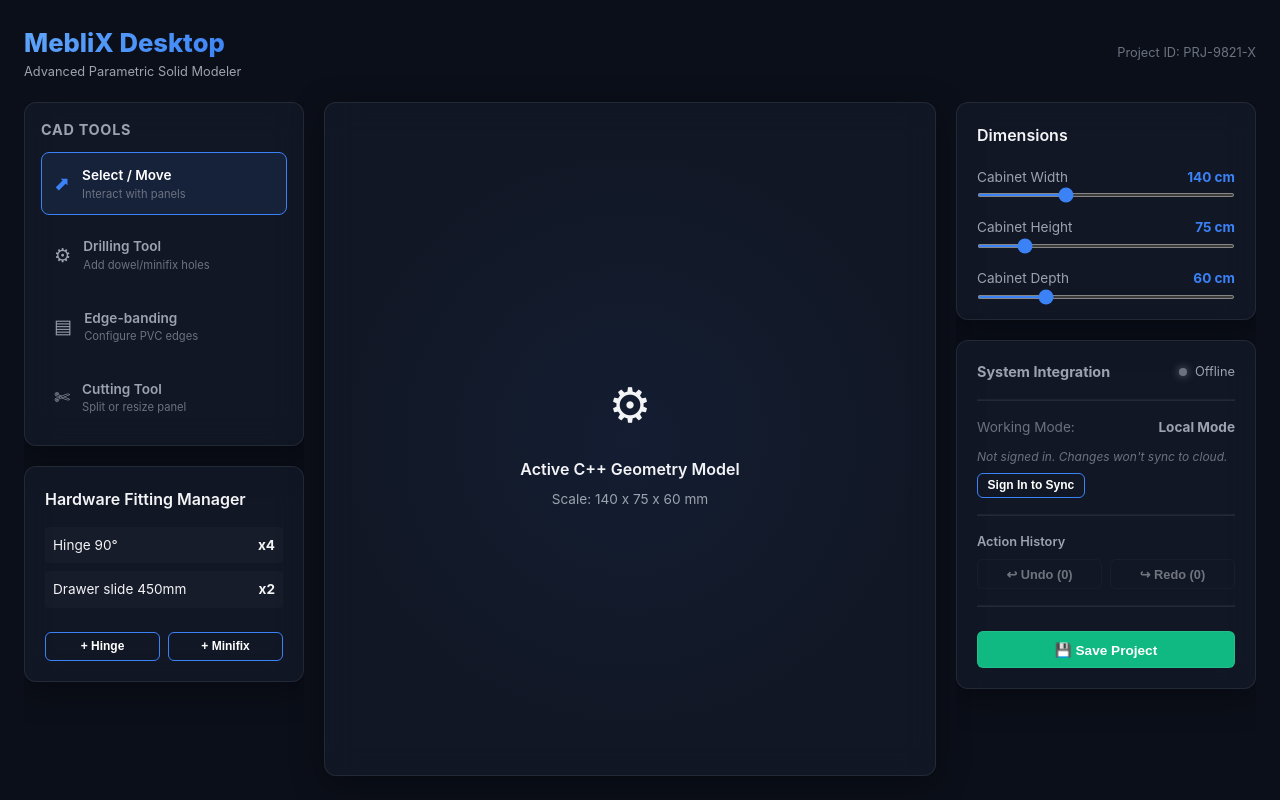
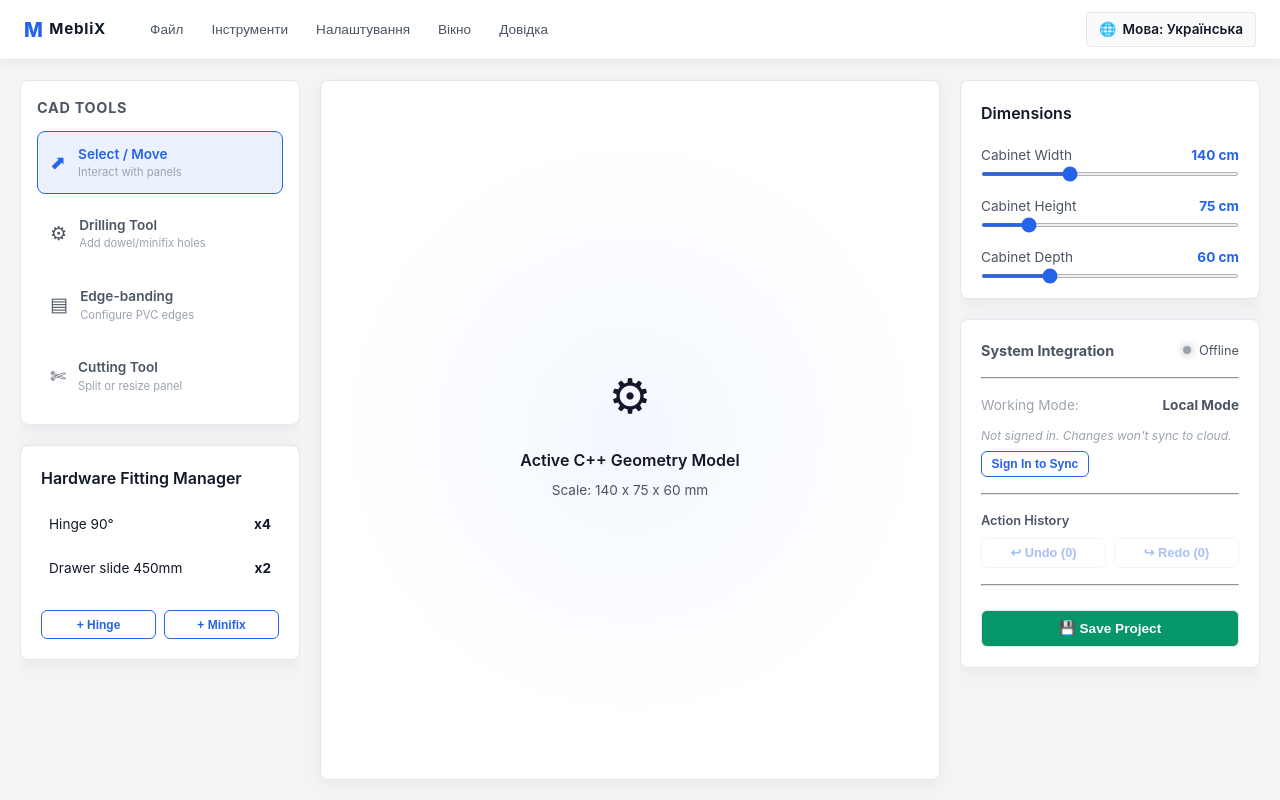
Before and after one commit to FranciscoFrank/MebliXDesktop, a React (Vite) app in the folder src/ui/: page / in a window 1280 px wide. Built offline with nearby package versions, Linux system fonts and the light colour scheme.

Commit message:
feat: implement light theme and top menu

```diff
--- a/src/ui/src/components/atoms/Button.jsx
+++ b/src/ui/src/components/atoms/Button.jsx
@@ -16,12 +16,18 @@ export function Button({ children, onClick, variant = 'primary', style = {} }) {
     return '1px solid var(--panel-border)';
   };
 
+  const getTextColor = () => {
+    if (variant === 'outline') return 'var(--primary-color)';
+    if (variant === 'default') return 'var(--text-primary)';
+    return 'white';
+  };
+
   const buttonStyle = {
     padding: '0.6rem 1.2rem',
     borderRadius: '6px',
     backgroundColor: getBackgroundColor(),
     border: getBorder(),
-    color: 'white',
+    color: getTextColor(),
     fontWeight: 600,
     fontSize: '0.85rem',
     display: 'inline-flex',
--- a/src/ui/src/components/molecules/ToolbarItem.jsx
+++ b/src/ui/src/components/molecules/ToolbarItem.jsx
@@ -18,7 +18,7 @@ export function ToolbarItem({ icon, label, description, active, onClick }) {
     >
       <span style={{ fontSize: '1.2rem', color: active ? 'var(--primary-color)' : 'var(--text-secondary)' }}>{icon}</span>
       <div style={{ display: 'flex', flexDirection: 'column' }}>
-        <span style={{ fontSize: '0.85rem', fontWeight: 600, color: active ? 'white' : 'var(--text-secondary)' }}>{label}</span>
+        <span style={{ fontSize: '0.85rem', fontWeight: 600, color: active ? 'var(--primary-color)' : 'var(--text-secondary)' }}>{label}</span>
         {description && <span style={{ fontSize: '0.7rem', color: 'var(--text-muted)' }}>{description}</span>}
       </div>
     </div>
--- a/src/ui/src/components/organisms/AuthModal.jsx
+++ b/src/ui/src/components/organisms/AuthModal.jsx
@@ -51,8 +51,8 @@ export function AuthModal({ onLoginSuccess, onWorkOffline }) {
     left: 0,
     width: '100vw',
     height: '100vh',
-    background: 'rgba(5, 7, 12, 0.8)',
-    backdropFilter: 'blur(10px)',
+    background: 'rgba(0, 0, 0, 0.4)',
+    backdropFilter: 'blur(8px)',
     display: 'flex',
     justifyContent: 'center',
     alignItems: 'center',
@@ -65,7 +65,7 @@ export function AuthModal({ onLoginSuccess, onWorkOffline }) {
     display: 'flex',
     flexDirection: 'column',
     gap: '1.5rem',
-    border: '1px solid rgba(255, 255, 255, 0.1)',
+    border: '1px solid var(--panel-border)',
   };
 
   const tabContainerStyle = {
@@ -96,7 +96,7 @@ export function AuthModal({ onLoginSuccess, onWorkOffline }) {
     padding: '0.75rem',
     borderRadius: '6px',
     border: '1px solid var(--panel-border)',
-    background: 'rgba(255, 255, 255, 0.04)',
+    background: '#ffffff',
     color: 'var(--text-primary)',
     outline: 'none',
     fontSize: '0.9rem',
--- a/src/ui/src/components/organisms/SaveModal.jsx
+++ b/src/ui/src/components/organisms/SaveModal.jsx
@@ -10,7 +10,7 @@ export function SaveModal({ isOpen, onClose, onSaveLocal, onSaveCloud, isLoggedI
     left: 0,
     width: '100vw',
     height: '100vh',
-    background: 'rgba(5, 7, 12, 0.7)',
+    background: 'rgba(0, 0, 0, 0.4)',
     backdropFilter: 'blur(8px)',
     display: 'flex',
     justifyContent: 'center',
@@ -24,14 +24,14 @@ export function SaveModal({ isOpen, onClose, onSaveLocal, onSaveCloud, isLoggedI
     display: 'flex',
     flexDirection: 'column',
     gap: '1.5rem',
-    border: '1px solid rgba(255, 255, 255, 0.1)',
+    border: '1px solid var(--panel-border)',
   };
 
   const optionCardStyle = {
     padding: '1.25rem',
     borderRadius: '8px',
     border: '1px solid var(--panel-border)',
-    background: 'rgba(255, 255, 255, 0.03)',
+    background: 'var(--bg-color)',
     cursor: 'pointer',
     transition: 'all 0.2s ease',
     display: 'flex',
@@ -41,12 +41,12 @@ export function SaveModal({ isOpen, onClose, onSaveLocal, onSaveCloud, isLoggedI
   };
 
   const optionCardHoverStyle = (e) => {
-    e.currentTarget.style.background = 'rgba(255, 255, 255, 0.07)';
+    e.currentTarget.style.background = 'rgba(37, 99, 235, 0.05)';
     e.currentTarget.style.borderColor = 'var(--primary-color)';
   };
 
   const optionCardLeaveStyle = (e) => {
-    e.currentTarget.style.background = 'rgba(255, 255, 255, 0.03)';
+    e.currentTarget.style.background = 'var(--bg-color)';
     e.currentTarget.style.borderColor = 'var(--panel-border)';
   };
 
--- a/src/ui/src/components/pages/DesktopPage.jsx
+++ b/src/ui/src/components/pages/DesktopPage.jsx
@@ -222,13 +222,59 @@ export function DesktopPage() {
       <DesktopLayout
         header={
           <>
-            <div>
-              <h1 style={{ fontSize: '1.6rem', fontWeight: 800, background: 'linear-gradient(135deg, #60a5fa, #3b82f6)', WebkitBackgroundClip: 'text', WebkitTextFillColor: 'transparent' }}>
-                MebliX Desktop
-              </h1>
-              <p style={{ color: 'var(--text-secondary)', fontSize: '0.8rem' }}>Advanced Parametric Solid Modeler</p>
+            <div style={{ display: 'flex', alignItems: 'center', gap: '1.5rem' }}>
+              <div style={{ display: 'flex', alignItems: 'center', gap: '0.4rem', marginRight: '0.5rem' }}>
+                <span style={{ fontSize: '1.25rem', fontWeight: 800, color: 'var(--primary-color)' }}>M</span>
+                <span style={{ fontSize: '0.95rem', fontWeight: 700, color: 'var(--text-primary)', letterSpacing: '0.05em' }}>MebliX</span>
+              </div>
+
+              <nav style={{ display: 'flex', gap: '0.25rem' }}>
+                {['Файл', 'Інструменти', 'Налаштування', 'Вікно', 'Довідка'].map((item) => (
+                  <button
+                    key={item}
+                    style={{
+                      background: 'none',
+                      border: 'none',
+                      padding: '0.4rem 0.75rem',
+                      borderRadius: '4px',
+                      fontSize: '0.85rem',
+                      fontWeight: 500,
+                      color: 'var(--text-secondary)',
+                      cursor: 'pointer',
+                      transition: 'all 0.15s ease',
+                    }}
+                    onMouseEnter={(e) => {
+                      e.target.style.backgroundColor = 'rgba(0, 0, 0, 0.05)';
+                      e.target.style.color = 'var(--text-primary)';
+                    }}
+                    onMouseLeave={(e) => {
+                      e.target.style.backgroundColor = 'transparent';
+                      e.target.style.color = 'var(--text-secondary)';
+                    }}
+                  >
+                    {item}
+                  </button>
+                ))}
+              </nav>
             </div>
-            <div style={{ color: 'var(--text-muted)', fontSize: '0.8rem' }}>Project ID: PRJ-9821-X</div>
+
+            <div
+              style={{
+                display: 'flex',
+                alignItems: 'center',
+                gap: '0.4rem',
+                fontSize: '0.85rem',
+                color: 'var(--text-secondary)',
+                padding: '0.4rem 0.75rem',
+                borderRadius: '4px',
+                backgroundColor: 'rgba(0, 0, 0, 0.02)',
+                border: '1px solid var(--panel-border)',
+                cursor: 'pointer'
+              }}
+            >
+              <span>🌐</span>
+              <strong style={{ fontWeight: 600, color: 'var(--text-primary)' }}>Мова: Українська</strong>
+            </div>
           </>
         }
         leftSidebar={
--- a/src/ui/src/components/templates/DesktopLayout.jsx
+++ b/src/ui/src/components/templates/DesktopLayout.jsx
@@ -2,12 +2,32 @@ import React from 'react';
 
 export function DesktopLayout({ header, leftSidebar, rightSidebar, mainViewport }) {
   return (
-    <div style={{ flex: 1, height: '100vh', display: 'flex', flexDirection: 'column', overflow: 'hidden', padding: '1.5rem', gap: '1.25rem' }}>
-      {/* Header Slot */}
-      {header && <header style={{ display: 'flex', justifyContent: 'space-between', alignItems: 'center' }}>{header}</header>}
+    <div style={{ flex: 1, height: '100vh', display: 'flex', flexDirection: 'column', overflow: 'hidden', backgroundColor: 'var(--bg-color)' }}>
+      {/* Header Slot (Top Menu Bar) */}
+      {header && (
+        <header style={{
+          display: 'flex',
+          justifyContent: 'space-between',
+          alignItems: 'center',
+          backgroundColor: 'var(--panel-bg)',
+          borderBottom: '1px solid var(--panel-border)',
+          boxShadow: '0 2px 10px rgba(0, 0, 0, 0.05)',
+          padding: '0.75rem 1.5rem',
+          zIndex: 10
+        }}>
+          {header}
+        </header>
+      )}
 
       {/* Main Grid Layout */}
-      <div style={{ display: 'grid', gridTemplateColumns: '280px 1fr 300px', gap: '1.25rem', flex: 1, minHeight: 0 }}>
+      <div style={{
+        display: 'grid',
+        gridTemplateColumns: '280px 1fr 300px',
+        gap: '1.25rem',
+        flex: 1,
+        minHeight: 0,
+        padding: '1.25rem'
+      }}>
         {/* Left Control Column */}
         <aside style={{ display: 'flex', flexDirection: 'column', gap: '1.25rem', overflowY: 'auto' }}>
           {leftSidebar}
--- a/src/ui/src/index.css
+++ b/src/ui/src/index.css
@@ -3,16 +3,16 @@
   line-height: 1.5;
   font-weight: 400;
 
-  color-scheme: dark;
-  --bg-color: #0b0f19;
-  --panel-bg: rgba(22, 28, 45, 0.65);
-  --panel-border: rgba(255, 255, 255, 0.08);
-  --primary-color: #3b82f6;
-  --primary-glow: rgba(59, 130, 246, 0.25);
-  --accent-color: #10b981;
-  --text-primary: #f3f4f6;
-  --text-secondary: #9ca3af;
-  --text-muted: #6b7280;
+  color-scheme: light;
+  --bg-color: #f3f4f6; /* Light gray background */
+  --panel-bg: #ffffff; /* Pure white panel backgrounds */
+  --panel-border: #e5e7eb; /* Soft border */
+  --primary-color: #2563eb; /* High-contrast blue */
+  --primary-glow: rgba(37, 99, 235, 0.12);
+  --accent-color: #059669; /* Soft green */
+  --text-primary: #111827; /* Dark gray for primary text */
+  --text-secondary: #4b5563; /* Medium gray for secondary text */
+  --text-muted: #9ca3af; /* Light gray for muted text */
 
   background-color: var(--bg-color);
   color: var(--text-primary);
@@ -35,14 +35,12 @@ body {
   display: flex;
 }
 
-/* Glassmorphism Panel Utility */
+/* CAD Panel Utility */
 .glass-panel {
   background: var(--panel-bg);
-  backdrop-filter: blur(16px);
-  -webkit-backdrop-filter: blur(16px);
   border: 1px solid var(--panel-border);
-  border-radius: 12px;
-  box-shadow: 0 8px 32px 0 rgba(0, 0, 0, 0.37);
+  border-radius: 8px;
+  box-shadow: 0 4px 18px 0 rgba(0, 0, 0, 0.05); /* Soft light shadow */
 }
 
 /* Base button animations */
```
